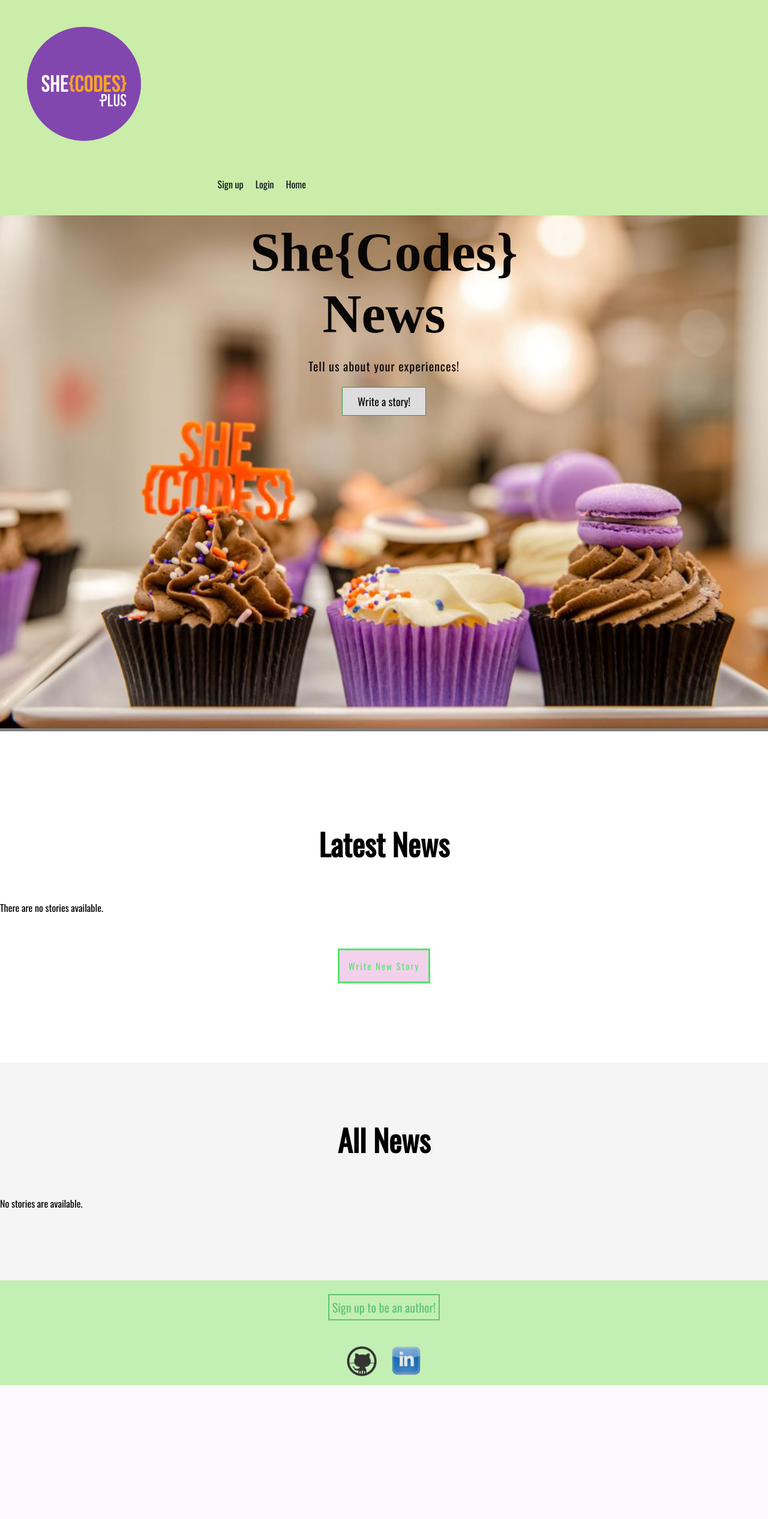
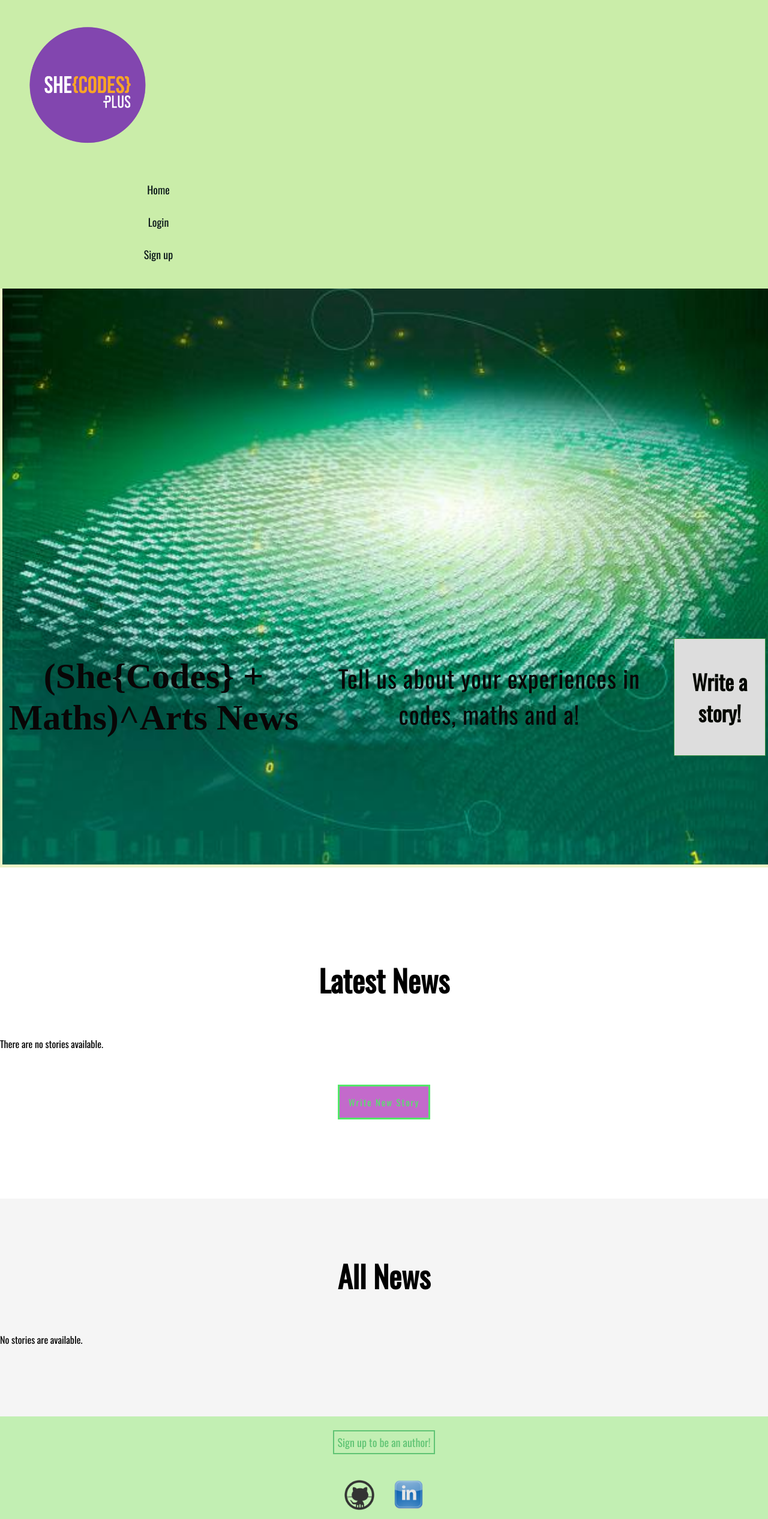
Before and after one commit to SheCodesAus/she-codes-django-news-project-nivacm, a Django app: page /news/ in a window 1280 px wide. Shown: the whole page at 60% size. Before the commit the page ends 2309 px from the top, so only its background shows below. Run offline with Django 4.2, Linux system fonts and the light colour scheme; data that the repository does not hold is empty; parts of the project's set-up code (start-up, migrations or seed data) failed here and were passed over; some web fonts are replaced.

Commit message:
some changes

```diff
--- a/she_codes_news/static/styles.css
+++ b/she_codes_news/static/styles.css
@@ -22,6 +22,7 @@ header {
 
 
 h1 {
+    font-family: 'Lucida Sans', 'Lucida Sans Regular', 'Lucida Grande', 'Lucida Sans Unicode', Geneva, Verdana, sans-serif;
     text-decoration: none;
     font-size: 65px;
     margin: 0;
@@ -56,35 +57,36 @@ h5 {
     flex-direction: row;
     width:100%;
     margin-right: 30px;
-    font-size: 20px;
+    font-size: 40px;
 }
 
-#main-header {
-    width: 100%;
-    max-height: 400px;
-}
 
 nav {
+    flex-basis: 100%;
     display: flex;
-    flex-direction: row-reverse;
+    flex-direction:column;
     align-items: center;
 }
 
 nav a {
     padding: 10px;
     color: #091518
+
 }
 
-a:hover {
+/* a:hover {
     color: #359744;
-}
+} */
 
 a {
     text-decoration: none;
+    margin: 4px;
+    font-size: 18px;
 }
 
 a, p {
     font-family: 'Oswald', sans-serif;
+
 }
 
 
@@ -126,7 +128,7 @@ form input {
 
 .button {
     color: #53e669;
-    background-color: #f2d1ed;
+    background-color: #c36acb;
     text-align: center;
     font-size: 15px;
     padding: 15px;
@@ -158,7 +160,7 @@ form input {
 
 .fill-form-button {
     color: #359744;
-    background-color: #e58fde;
+    background-color: #c36acb;
     text-align: center;
     font-size: 18px;
     padding: 5px 15px 5px 15px;
@@ -214,7 +216,7 @@ margin-top: 40px;
 
 
 .hero-image {
-    background-image: linear-gradient(rgba(0, 0, 0, 0.5), rgba(0, 0, 0, 0.5));
+    background-image: linear-gradient(rgba(225, 237, 152, 0.5), rgba(217, 228, 141, 0.5));
     height: 50%;
     background-position: center;
     background-repeat: no-repeat;
@@ -228,21 +230,26 @@ margin-top: 40px;
 }
 
 .hero-title{
+    display: flex;
+    align-items: center;
+    justify-content: space-between;
     font-family: 'Playfair Display', serif;
-    font-size: 90px;
+    font-size: 60px;
 }
 
 .hero-text {
+    display: inline-flex;
     text-align: center;
     position: absolute;
-    top: 20%;
-    left: 50%;
-    transform: translate(-50%, -50%);
+    top: 60%;
+    left: 0%;
     color: rgb(9, 6, 6);
 }
 
 #hero-text{
-    font-size: 20px;
+    flex-basis:80%;
+    display: flex;
+    font-size: 40px;
     font-family: 'Oswald', sans-serif;
     letter-spacing: 1px;
 }
@@ -257,7 +264,7 @@ margin-top: 40px;
     text-align: center;
     cursor: pointer;
     font-family: 'Oswald', sans-serif;
-    font-size: 18px;
+    font-size: 25 px;
 }
 
 .hero-text a:hover {
--- a/she_codes_news/templates/base.html
+++ b/she_codes_news/templates/base.html
@@ -22,12 +22,14 @@
 
         <div class="hero-image">
             <a href="{% url 'news:index' %}">
-                <img src="/static/images/cupcake-1.png" alt="Ivana Carrizo Molina">
+                <img src="/static/images/code.png" alt="Ivana Carrizo Molina">
             </a>
             <div class="hero-text">
-                <h1 class="hero-title">She{Codes} News</h1>
-                <p id="hero-text">Tell us about your experiences!</p>
-                <a href="{% url 'news:newStory' %}">Write a story!</a>
+                <h1 class="hero-title">
+                    (She{Codes} + Maths)^Arts News
+                </h1>
+                <p id="hero-text">Tell us about your experiences in codes, maths and a!</p>
+                <a href="{% url 'news:newStory' %}"><h3> Write a story!</h3></a>
             </div>
         </div>
     {% block content %} {% endblock %}  <!-- content blocks here -->
```
Also changed, not shown: she_codes_news/static/images/code.png (added), she_codes_news/static/images/mathartcode.png (added).
